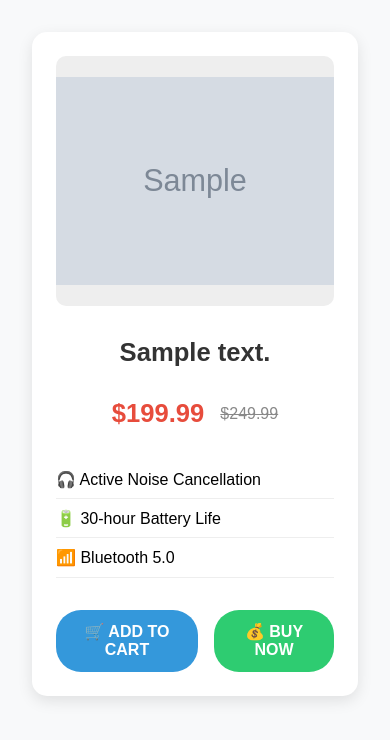
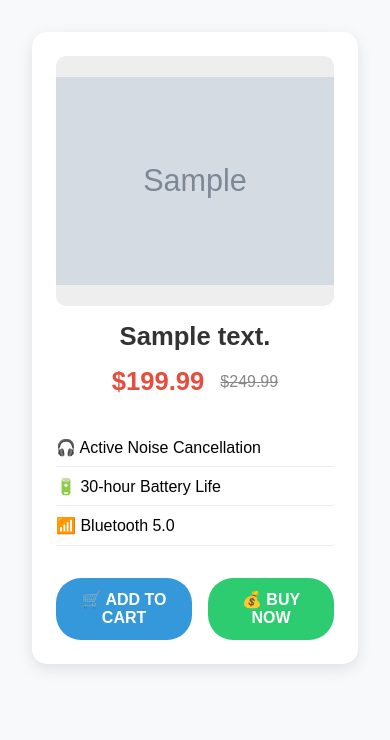
Before and after one commit to sarishtshreshth0/flask-hello-world, a Flask app: template templates/product_list_phone.html in a window 390 px wide. Shown: the top 740 px of the page. Run offline with Flask 3, Linux system fonts and the light colour scheme; the template is opened without the code that fills it: most values are stand-ins (such as "Sample title", 1, 10 or a date in 2020); grey boxes marked "Sample" are stand-in pictures; parts of the project's set-up code (start-up, migrations or seed data) failed here and were passed over.

Commit message:
product_list_phone.html

```diff
--- a/templates/product_list_phone.html
+++ b/templates/product_list_phone.html
@@ -33,9 +33,7 @@
             display: flex;
             flex-direction: column;
             gap: 1rem;
-            transition: transform 0.3s ease-in-out, box-shadow 0.3s ease-in-out;
-            overflow: hidden;
-            position: relative;
+            transition: transform 0.3s ease-in-out;
         }
 
         .product-card:hover {
@@ -52,18 +50,12 @@
             align-items: center;
             justify-content: center;
             background: #eee;
-            position: relative;
         }
 
         .product-image img {
             width: 100%;
             height: 100%;
             object-fit: contain;
-            transition: transform 0.3s ease-in-out;
-        }
-
-        .product-image:hover img {
-            transform: scale(1.1);
         }
 
         .product-title {
@@ -71,7 +63,6 @@
             font-weight: bold;
             color: #333;
             text-align: center;
-            margin: 1rem 0;
         }
 
         .price-section {
@@ -107,11 +98,6 @@
             display: flex;
             align-items: center;
             gap: 0.5rem;
-            transition: background-color 0.3s ease-in-out;
-        }
-
-        .features-list li:hover {
-            background-color: #f8f9fa;
         }
 
         .buy-options {
@@ -130,25 +116,11 @@
             transition: all 0.3s ease-in-out;
             text-transform: uppercase;
             font-weight: bold;
-            position: relative;
-            overflow: hidden;
         }
 
-        .btn::after {
-            content: '';
-            position: absolute;
-            top: 50%;
-            left: 50%;
-            width: 300%;
-            height: 300%;
-            background: rgba(255, 255, 255, 0.3);
-            border-radius: 50%;
-            transform: translate(-50%, -50%) scale(0);
-            transition: transform 0.5s ease-in-out;
-        }
-
-        .btn:hover::after {
-            transform: translate(-50%, -50%) scale(1);
+        .btn:hover {
+            transform: translateY(-2px);
+            opacity: 0.9;
         }
 
         .add-to-cart {
@@ -190,7 +162,13 @@
                 <li>📶 Bluetooth 5.0</li>
             </ul>
             <div class="buy-options">
-                <button class="btn add-to-cart">🛒 Add to Cart</button>
+                <form action="{{ url_for('add_to_cart') }}" method="POST">
+                    <input type="hidden" name="product_id" value="{{ product._id }}">
+                    <input type="hidden" name="product_name" value="{{ product.desc }}">
+                    <input type="hidden" name="product_price" value="{{ product.price }}">
+                    <input type="hidden" name="product_image" value="{{ product.image }}">
+                    <button type="submit" class="btn add-to-cart">🛒 Add to Cart</button>
+                </form>
                 <button class="btn buy-now">💰 Buy Now</button>
             </div>
         </div>
```
